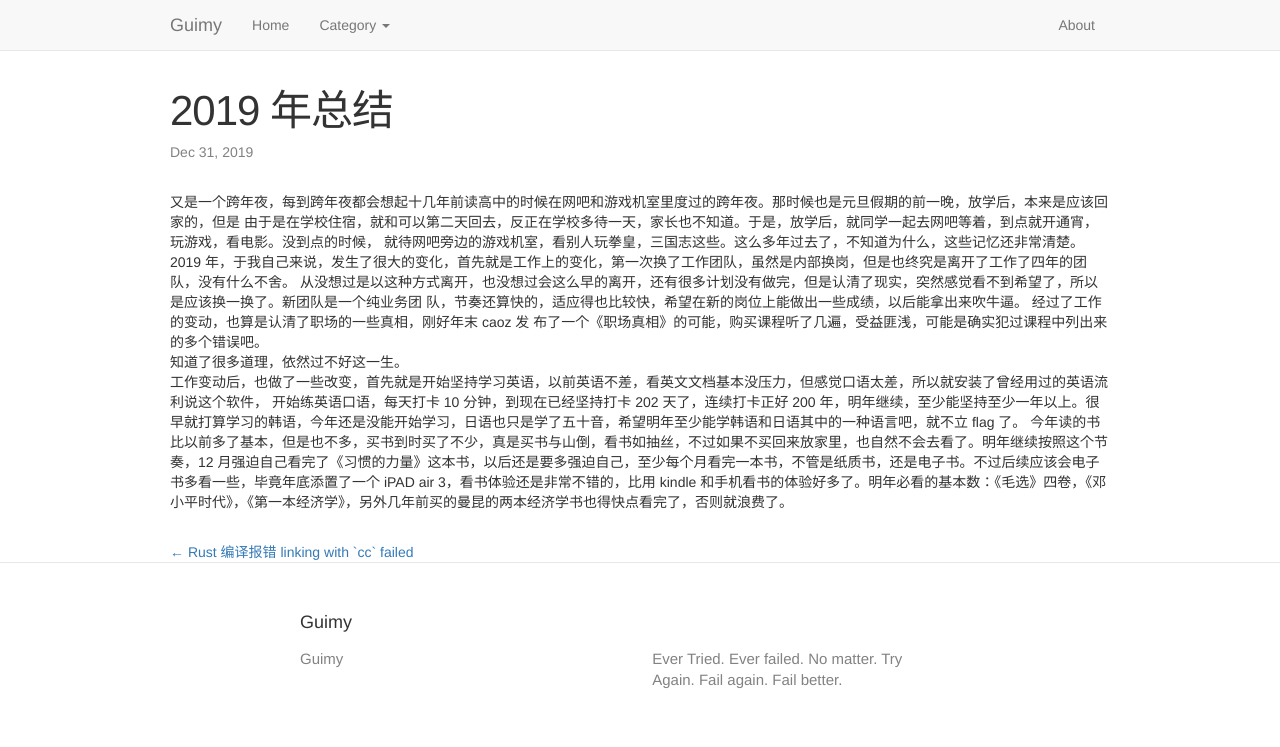
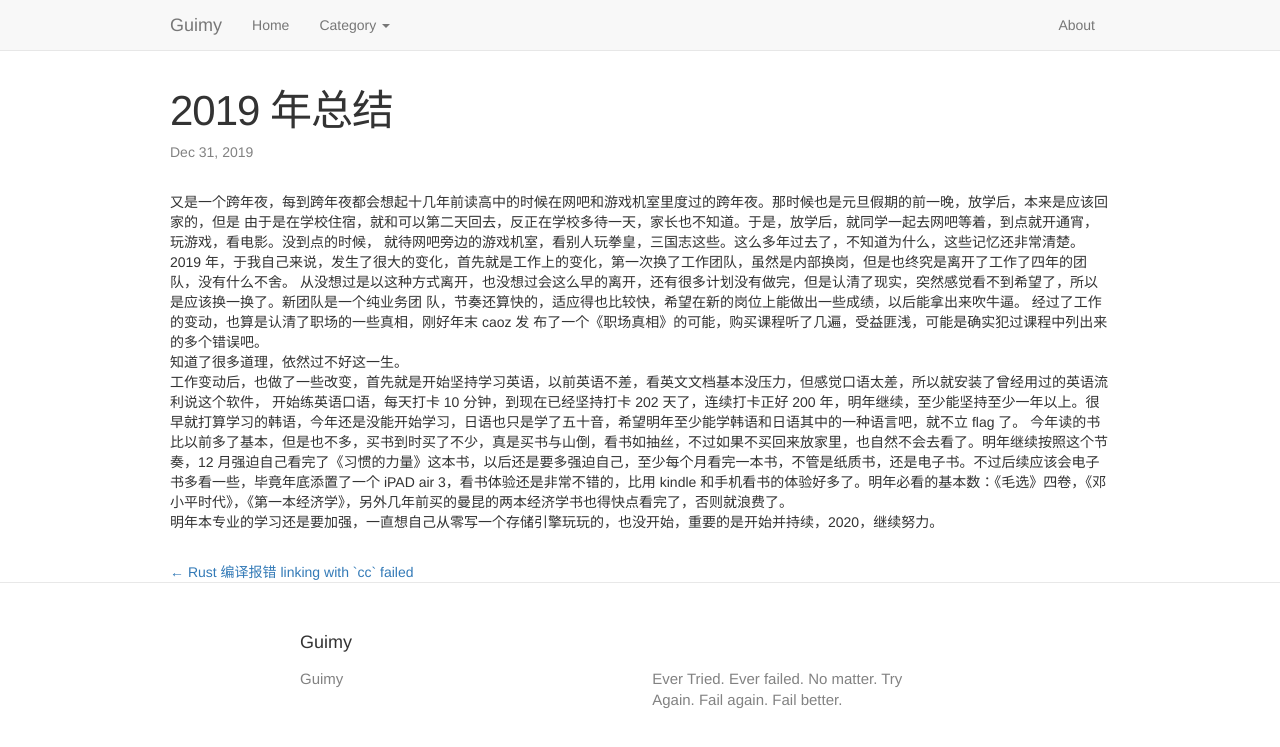
Before and after one commit to guimingyue/guimingyue.github.io, a Jekyll site: the page built from _posts/2019-12-31-summary-of-2019.md, in a window 1280 px wide. Shown: the top 747 px of the page. Built offline with Jekyll 4.4.1, drawn with Linux system fonts in a browser that asks for light colours; comment, search, counter and statistics services are not loaded.

Commit message:
Update 2019-12-31-summary-of-2019.md

```diff
--- a/_posts/2019-12-31-summary-of-2019.md
+++ b/_posts/2019-12-31-summary-of-2019.md
@@ -14,3 +14,4 @@ category: 其他
 工作变动后，也做了一些改变，首先就是开始坚持学习英语，以前英语不差，看英文文档基本没压力，但感觉口语太差，所以就安装了曾经用过的英语流利说这个软件，
 开始练英语口语，每天打卡 10 分钟，到现在已经坚持打卡 202 天了，连续打卡正好 200 年，明年继续，至少能坚持至少一年以上。很早就打算学习的韩语，今年还是没能开始学习，日语也只是学了五十音，希望明年至少能学韩语和日语其中的一种语言吧，就不立 flag 了。
 今年读的书比以前多了基本，但是也不多，买书到时买了不少，真是买书与山倒，看书如抽丝，不过如果不买回来放家里，也自然不会去看了。明年继续按照这个节奏，12 月强迫自己看完了《习惯的力量》这本书，以后还是要多强迫自己，至少每个月看完一本书，不管是纸质书，还是电子书。不过后续应该会电子书多看一些，毕竟年底添置了一个 iPAD air 3，看书体验还是非常不错的，比用 kindle 和手机看书的体验好多了。明年必看的基本数：《毛选》四卷，《邓小平时代》，《第一本经济学》，另外几年前买的曼昆的两本经济学书也得快点看完了，否则就浪费了。
+明年本专业的学习还是要加强，一直想自己从零写一个存储引擎玩玩的，也没开始，重要的是开始并持续，2020，继续努力。
```
